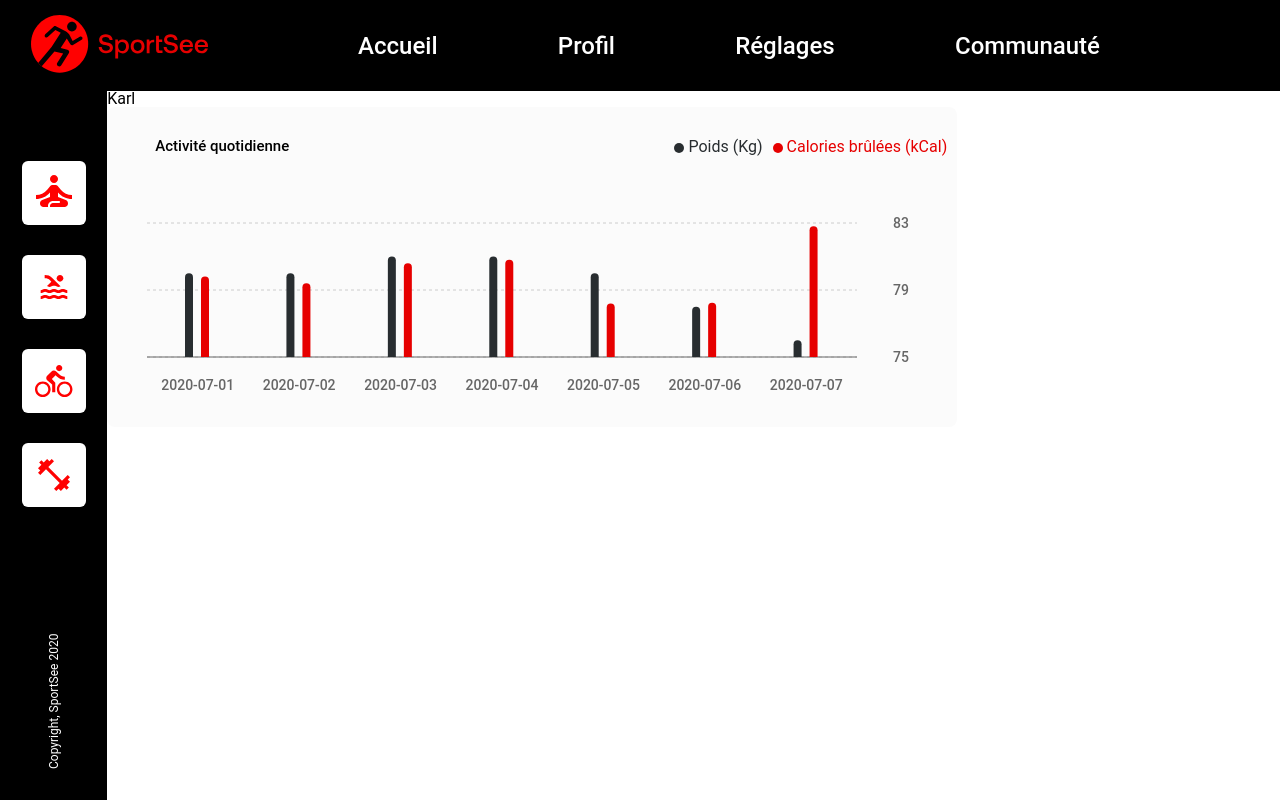
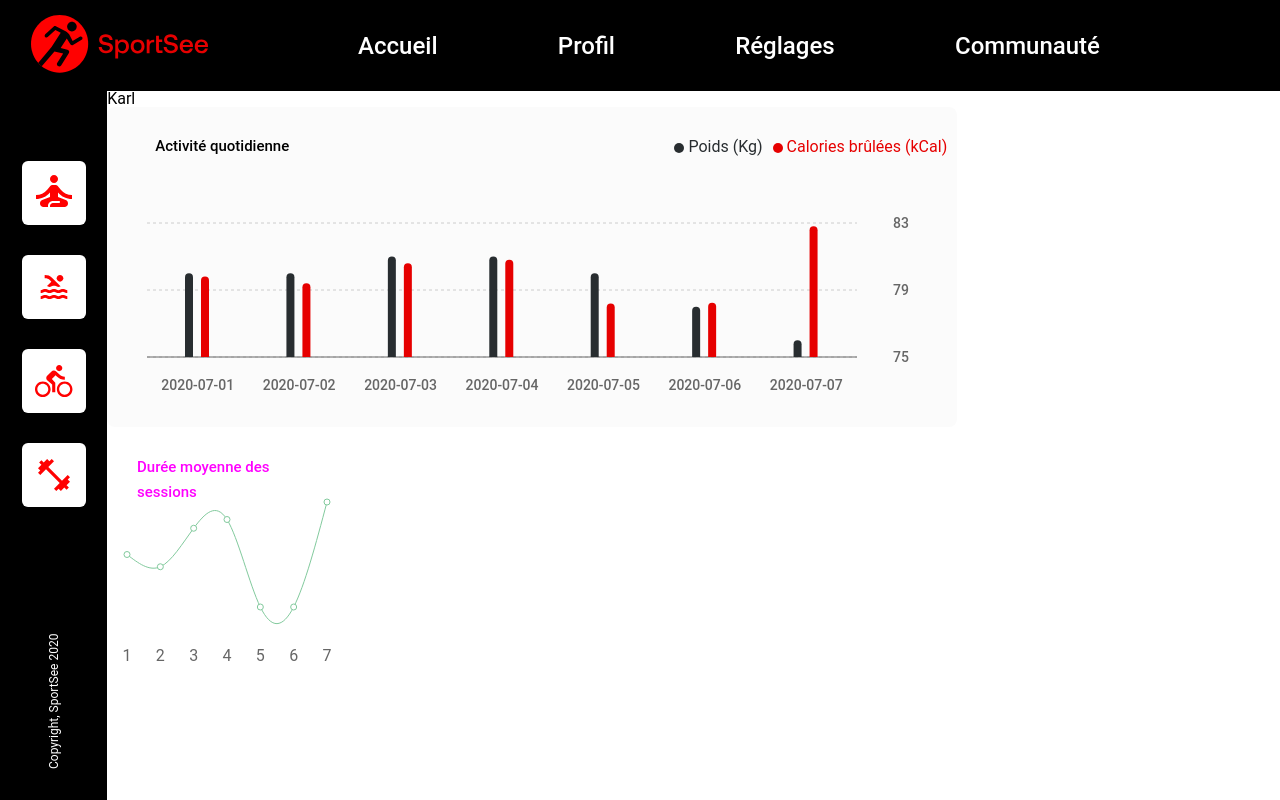
Before and after one commit to Florian-LeCossec/OC-project-12-SportSee, a React (Vite) app: page /mock/user/12 in a window 1280 px wide. Built offline with nearby package versions, Linux system fonts and the light colour scheme.

Commit message:
add average sessions graph

```diff
--- a/src/components/UserActivityGraph.tsx
+++ b/src/components/ActivityGraph.tsx
@@ -6,13 +6,11 @@ type activityProps = {
     activityData: UserActivity,
 }
 
-const UserActivityGraph = ({activityData}: activityProps) => {
+const ActivityGraph = ({activityData}: activityProps) => {
 
     if (!activityData || !activityData.sessions || activityData.sessions.length === 0) {
         return <span>Aucune donnée d&apos;activité disponible</span>;
     }
-
-    console.log(activityData)
 
     return (
         <div className="barChartWrapper">
@@ -43,4 +41,4 @@ const UserActivityGraph = ({activityData}: activityProps) => {
     );
 }
 
-export default UserActivityGraph;
+export default ActivityGraph;
--- /dev/null
+++ b/src/components/AverageSessionsGraph.tsx
@@ -0,0 +1,43 @@
+import { UserAverageSessions } from '../types/types'
+import { Line, LineChart, Tooltip, XAxis, YAxis} from "recharts";
+
+type averageSessionProps = {
+    averageSessionsData: UserAverageSessions
+}
+
+const AverageSessionsGraph = ({averageSessionsData}: averageSessionProps) => {
+    console.log(averageSessionsData)
+    return (
+        <div>
+            <LineChart
+                width={250}
+                height={250}
+                data={averageSessionsData.sessions}
+                margin={{ top: 5, right: 30, left: 20, bottom: 5 }}
+            >
+            <text
+                x={20}
+                y={20}
+                fontSize={14}
+                fontWeight={500}
+                fill="#F0F"
+                textAnchor="start"
+                dominantBaseline="central"
+                >
+                    <tspan x={30} y={40} fontSize="15">
+                        Durée moyenne des
+                    </tspan>
+                    <tspan x={30} y={65} fontSize="15">
+                        sessions
+                    </tspan>
+            </text>
+            <XAxis dataKey="day" axisLine={false} tickLine={false} />
+            <YAxis hide={true} domain={["dataMin - 20", "dataMax + 40"]} />
+            <Tooltip />
+            <Line type="natural" dataKey="sessionLength" stroke="#82ca9d" />
+            </LineChart>
+        </div>
+    )
+}
+
+export default AverageSessionsGraph;
--- a/src/pages/Dashboard.tsx
+++ b/src/pages/Dashboard.tsx
@@ -1,14 +1,16 @@
 import { useState, useEffect } from 'react';
 import { useParams, useMatch } from 'react-router-dom';
-import { UserActivity, UserData } from '../types/types';
-import { getUserActivity, getUserInfo } from '../api/api';
-import UserActivityGraph from '../components/UserActivityGraph';
+import { UserActivity, UserData, UserAverageSessions } from '../types/types';
+import { getUserActivity, getUserInfo, getUserAverageSessions } from '../api/api';
+import ActivityGraph from '../components/ActivityGraph';
+import AverageSessionsGraph from '../components/AverageSessionsGraph';
 
 const Dashboard = () => {
     const { userId } = useParams();
     const isMock = !!useMatch("/mock/user/:userId");
     const [user, setUser] = useState<UserData>();
     const [activity, setActivity] = useState<UserActivity>()
+    const [averageSessions, setAverageSessions] = useState<UserAverageSessions>()
     const [loading, setLoading] = useState<boolean>(true);
 
 
@@ -18,8 +20,11 @@ const Dashboard = () => {
             try {
                 const userResponse = await getUserInfo(+userId, isMock);
                 const activityResponse = await getUserActivity(+userId, isMock)
+                const averageSessionsResponse = await getUserAverageSessions(+userId, isMock)
+
                 setUser(userResponse);
                 setActivity(activityResponse);
+                setAverageSessions(averageSessionsResponse);
 
             } catch (error) {
                 console.error(error);
@@ -27,7 +32,7 @@ const Dashboard = () => {
                 setLoading(false);
             }
         };
-        fetchUser();
+        void fetchUser();
     }, [userId, isMock]);
 
     if (loading) return <div>Chargement...</div>;
@@ -36,7 +41,8 @@ const Dashboard = () => {
     return (
         <div>
             <h1>{user.userInfos.firstName}</h1>
-            {activity ? <UserActivityGraph activityData={activity}/> : <div>Erreur de data</div>}
+            {activity ? <ActivityGraph activityData={activity}/> : <div>Erreur de data</div>}
+            {averageSessions ? <AverageSessionsGraph averageSessionsData={averageSessions}/> : <div>Erreur de data</div>}
         </div>
     );
 };
--- a/src/pages/Home.tsx
+++ b/src/pages/Home.tsx
@@ -24,7 +24,7 @@ const Home = () => {
 
         };
 
-        fetchData();
+        void fetchData();
       }, []);
 
 
```
